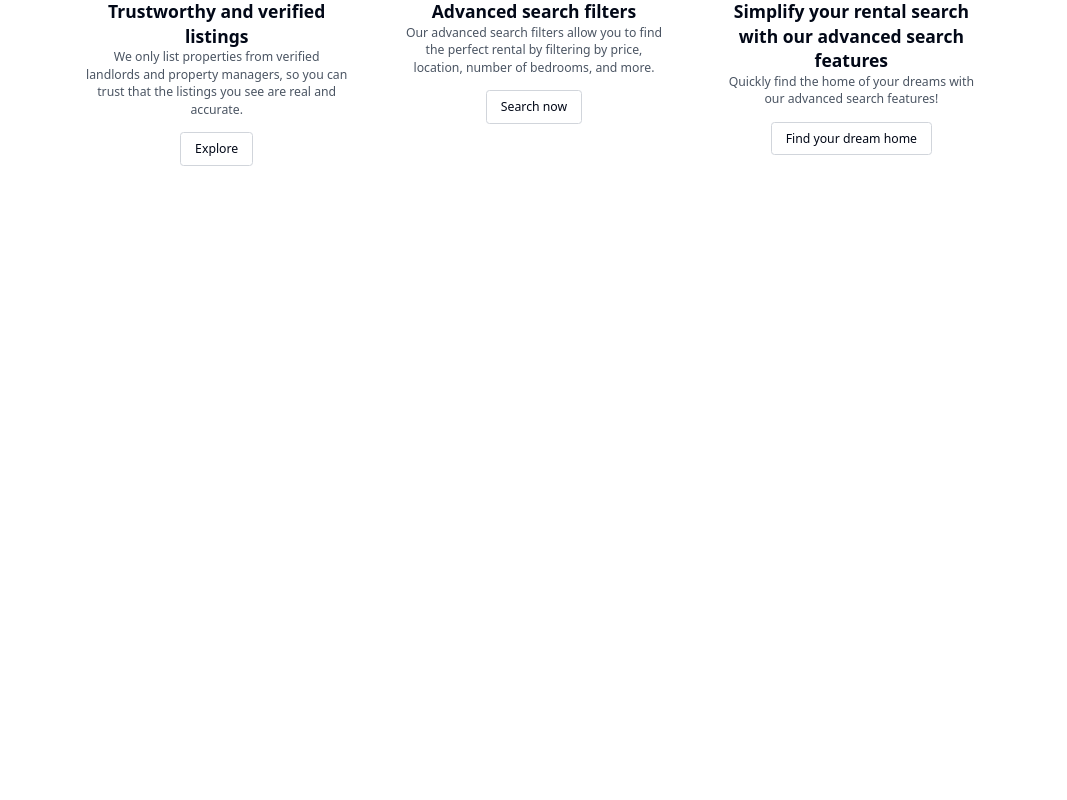
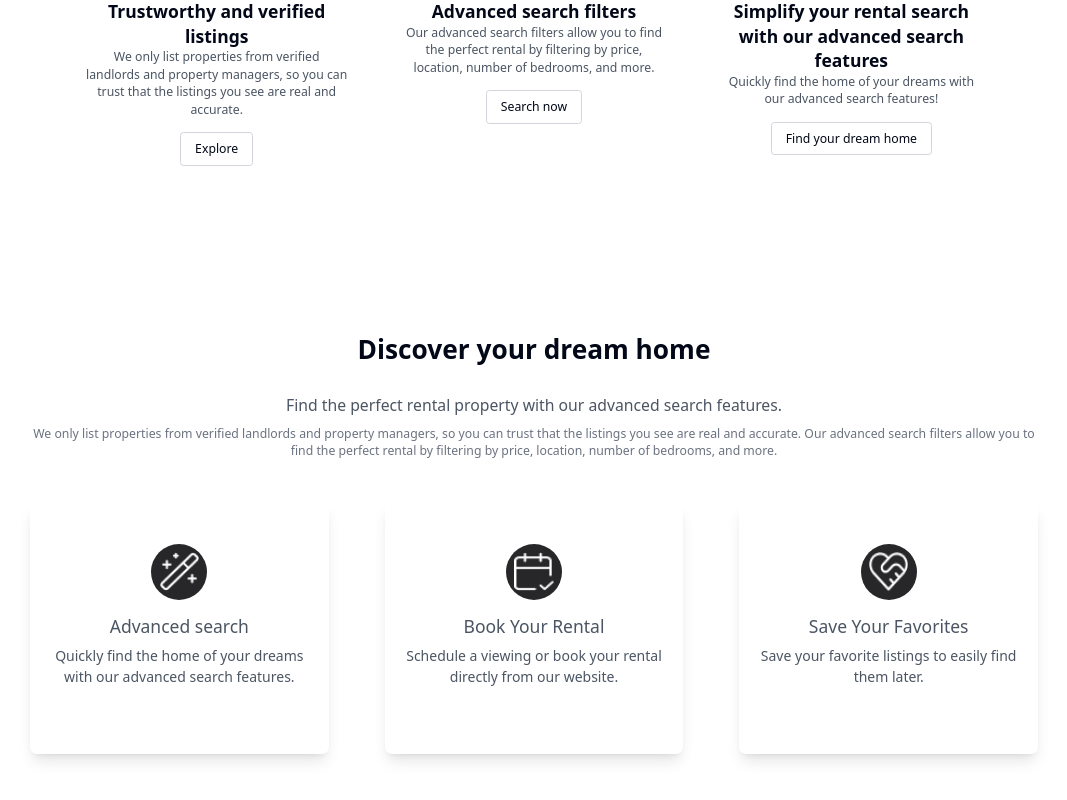
Before and after one commit to ebrahimbeiati/hestia, a Next.js app in the folder client/: page /landing in a window 1280 px wide. Shown: the part 1210-2010 px from the top of the page, without its empty margins (106-1173 px from the left). Before the commit the page ends 1460 px from the top, so only its background shows below. Built offline with nearby package versions, Linux system fonts and the light colour scheme; no server answers.

Commit message:
discover page

```diff
--- /dev/null
+++ b/client/src/app/(nondashboard)/landing/Discover.tsx
@@ -0,0 +1,83 @@
+"use client"
+import React from 'react'
+import {motion} from 'framer-motion'
+import Image from 'next/image'
+
+const containerVariants = {
+  hidden: { opacity: 0 },
+  visible: {
+    opacity: 1,
+    transition:{
+      staggerChildren: 0.1
+
+    }
+  }
+}
+
+const featureVariants = {
+  hidden: { opacity: 0, y: 20 },
+  visible: { opacity: 1, y: 0 }
+}
+
+
+export  const Discover = () => {
+  return (
+  <motion.div
+    variants={containerVariants} initial='hidden' whileInView='visible' viewport={{once: true, amount: 0.8}} className='py-12 mb-16  bg-white'>
+      <div className='max-w-6xl mx-auto xl:max-w-7xl px-6 sm:px-8 lg:px-12 xl:px-16'>
+        <motion.div variants={featureVariants} className='my-12 text-center'>
+            <h2 className='text-3xl font-bold mb-8 text-center w-full sm:w-2/3 mx-auto'>Discover your dream home</h2>
+            <p className='text-gray-600 mt-3 text-lg'>Find the perfect rental property with our advanced search features.
+            </p>
+            <p className='mt-2 text-gray-500 mx-w3xl mx-auto'>
+            We only list properties from verified landlords and property managers, so you can trust that the listings you see are real and accurate.
+            Our advanced search filters allow you to find the perfect rental by filtering by price, location, number of bedrooms, and more.
+
+            </p>
+        </motion.div>
+        <div className='grid grid-cols-1 md:grid-cols-2 lg:grid-cols-3 gap-8 lg:gap-12 xl:gap-16 text-center'>
+         {[
+          {
+            imageSrc: '/landing-icon-wand.png',
+            title: 'Advanced search',
+            description: 'Quickly find the home of your dreams with our advanced search features.',
+          },
+          {
+            imageSrc: '/landing-icon-calendar.png',
+            title: 'Book Your Rental',
+            description: 'Schedule a viewing or book your rental directly from our website.',
+          },
+          {
+            imageSrc: '/landing-icon-heart.png',
+            title: 'Save Your Favorites',
+            description: 'Save your favorite listings to easily find them later.',
+          }
+         ].map((card, index)=>(
+            <motion.div variants={featureVariants} key={index}>
+                <DiscoverCard {...card} />
+            </motion.div>
+         ))}
+        </div>
+
+      </div>
+
+    </motion.div>
+  )
+}
+interface DiscoverCardProps {
+  title: string;
+  description: string;
+  imageSrc: string;
+
+}
+
+const DiscoverCard: React.FC<DiscoverCardProps> = ({ title, description, imageSrc }) => (
+  <div className='px-4 py-12 shadow-lg rounded-lg bg-white md:h-72'>
+    <div className='bg-primary-700 p-[0.6rem] rounded-full w-16 h-16 mx-auto mb-4'>
+      <Image src={imageSrc} alt={title} width={40} height={40} className='h-full w-full ' />
+    </div>
+    <h3 className='text-xl font-medium mt-4 text-gray-600'>{title}</h3>
+    <p className='text-gray-600 mt-2 text-base'>{description}</p>
+
+  </div>
+);
--- a/client/src/app/(nondashboard)/landing/page.tsx
+++ b/client/src/app/(nondashboard)/landing/page.tsx
@@ -1,12 +1,14 @@
 import React from 'react'
 import {HeroSection} from './HeroSection'
 import {Features} from './Features'
+import {Discover} from './Discover'
 
 const LandingPage = () => {
   return (
     <div>
       <HeroSection />
       <Features />
+      <Discover />
       </div>
   )
 }
```
